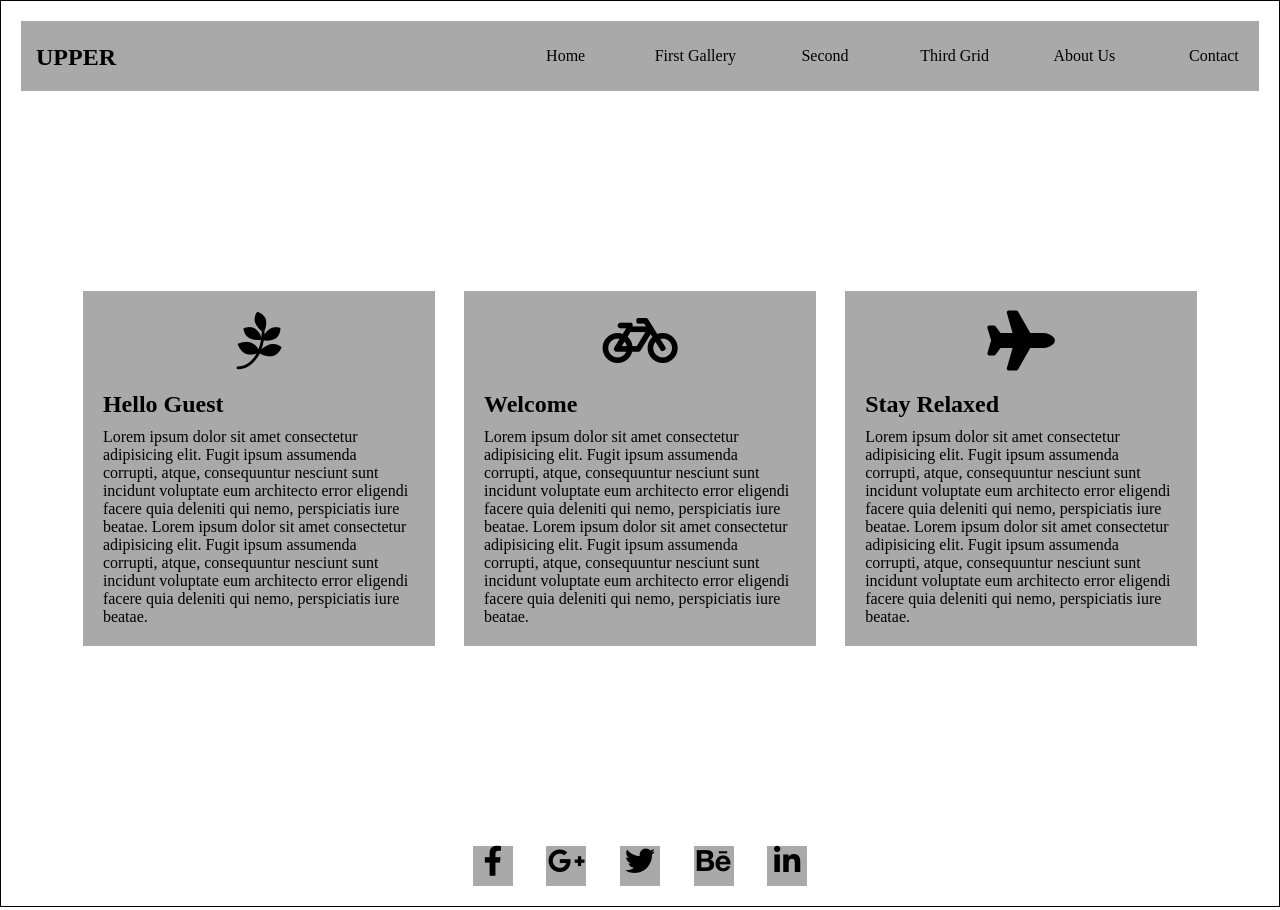
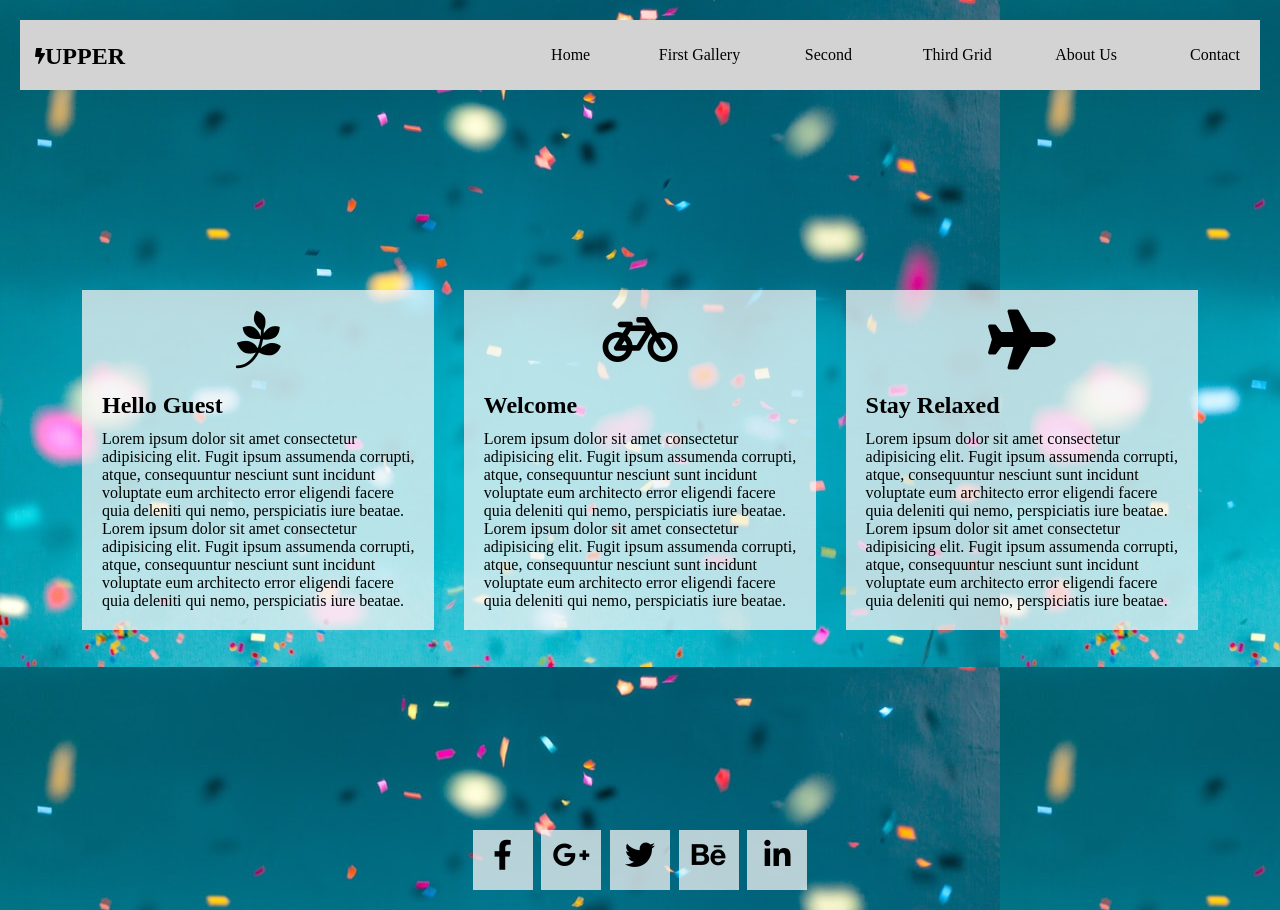
Before and after one commit to 1mustyz/practice-day-23, a plain HTML site: page index.html in a window 1280 px wide. Drawn offline with Linux system fonts and the light colour scheme.

Commit message:
added background

```diff
--- a/index.css
+++ b/index.css
@@ -4,11 +4,15 @@
     list-style-type: 0;
     text-decoration: none;
 }
+
+
 .main-container {
+    background-image: url("bg2.jpg");
 
     padding: 20px;
-    border: 1px solid black;
+    /* border: 1px solid black; */
     min-height: 100vh;
+
 }
 
 .header {
@@ -16,17 +20,29 @@
     /* padding: 15px; */
     display: flex;
     justify-content: space-between;
-    background-color: darkgrey;
+    background-color: 	rgba(211,211,211,1);
     margin-bottom: 200px;
+
 
 }
 
-.header > h2 {
+.header > div {
     /* flex-grow: 1.5; */
     padding: 15px;
     margin-right: 350px;
     padding-top: 23px;
+    /* border: 1px solid black; */
+    display: flex;
+    width: 7%;
+    justify-content: space-between;
 }
+
+.header > div > p {
+    /* border: 1px solid black; */
+    padding-top: 5px;
+}
+
+
 
 .header > a {
     /* border: 1px solid black; */
@@ -62,7 +78,7 @@
     display: flex;
     flex-direction: column;
     justify-content: space-between;
-    background-color: darkgray ;
+    background-color:  rgba(245,245,245,0.75) ;
 }
 
 .threeDiv > .icon {
@@ -88,7 +104,8 @@
     height: 40px;
     width: 40px;
     text-align: center;
-    background-color: darkgray ;
+    background-color: rgba(245,245,245,0.75) ;
+    padding: 10px;
 
 }
 
--- a/index.html
+++ b/index.html
@@ -11,7 +11,8 @@
 <body>
     <div class="main-container">
         <header class="header">
-            <h2>UPPER</h2>
+            <div><p><i class="fas fa-bolt" id="light"></i></p>
+                <h2>UPPER</h2></div>
 
 
                 <a href="">Home</a>
```
Also changed, not shown: bg.png (added), bg1.jpg (added), bg2.jpg (added).
